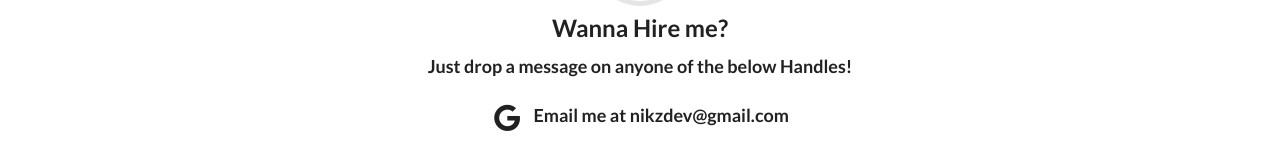
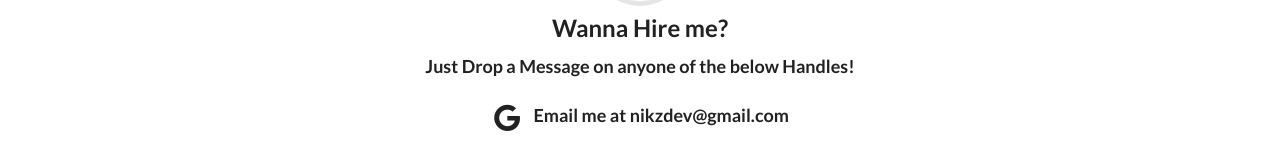
Before and after one commit to islaycode/Portfolio-App, a React (Create React App) app: page /contact in a window 1280 px wide. Shown: the part 633-776 px from the top of the page. Built offline with nearby package versions, Linux system fonts and the light colour scheme.

Commit message:
Altered Paragraph in Contact

```diff
--- a/src/components/Contact.js
+++ b/src/components/Contact.js
@@ -11,7 +11,7 @@ const Contact = () => {
             </h2>
 
             <div className="ui container">
-                <p className="ui header centered">Just drop a message on anyone of the below Handles!</p>
+                <p className="ui header centered">Just Drop a Message on anyone of the below Handles!</p>
                 <h3 className="ui header centered"><i className="ui google tiny icon"/>Email me at nikzdev@gmail.com</h3>
                 <div className="ui horizontal segments">
                     <div className="ui segment">
```
